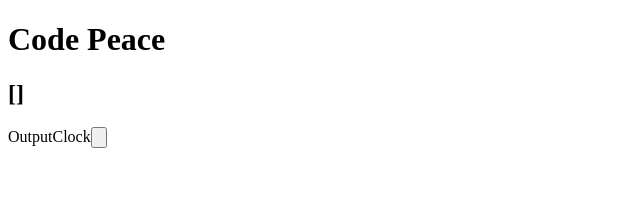
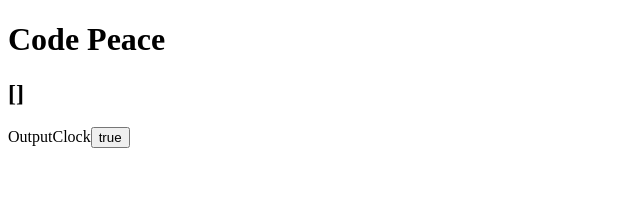
Before and after one commit to EllieChen-Git/code-peace, a React (Create React App) app: page / in a window 1280 px wide. Shown: the top 217 px of the page, without its empty margins (0-640 px from the left). Built offline with nearby package versions, Linux system fonts and the light colour scheme.

Commit message:
Fixing logic

```diff
--- a/src/App.js
+++ b/src/App.js
@@ -6,17 +6,16 @@ import Button from "./components/Button";
 class App extends Component {
 
   state = {
-    recordings: [],
-    isWorking: false
+    recordings: []
   }
 
   componentDidMount(){
 
-    console.log("App component DID MOUNT");
+    // console.log("App component DID MOUNT");
 
     let rawRecordings = localStorage.getItem("RECORDINGS");
 
-    console.log(`Storage has: ${rawRecordings}`);
+    // console.log(`Storage has: ${rawRecordings}`);
 
     if (!rawRecordings){
       rawRecordings = [];
@@ -27,9 +26,13 @@ class App extends Component {
 
   }
 
-  isWorking(){
+  isWorking = () => {
 
-    const lastRecording = this.recordings[ this.recordings.length - 1 ];
+    console.log(`Length: ${this.state.recordings.length}`);
+
+    const lastRecording = this.state.recordings.length ? this.state.recordings[ this.state.recordings.length - 1 ] : {};
+
+    console.log(`lastRecording: ${JSON.stringify(lastRecording)}`);
 
     if (lastRecording.stop_time){
       return false;
@@ -39,9 +42,9 @@ class App extends Component {
 
   }
 
-  onClickButton(){
+  onClickButton = () => {
 
-    const recordings = this.recordings;
+    const recordings = this.state.recordings;
 
     const currTime = new Date();
     const recording = Math.round(currTime.getTime() / 1000);
@@ -49,7 +52,7 @@ class App extends Component {
     let lastRecording;
     let newRecordingsState;
 
-    if (this.isWorking){
+    if (!this.isWorking()){
 
       lastRecording = recordings[ recordings.length - 1 ]
       lastRecording.stop_time = recording;
@@ -61,9 +64,10 @@ class App extends Component {
       lastRecording = { start_time: recording }
       newRecordingsState = [ ...recordings ]
       newRecordingsState.push( lastRecording )
+
     }
 
-    localStorage.setItem("RECORDINGS", newRecordingsState);
+    localStorage.setItem("RECORDINGS", JSON.stringify(newRecordingsState));
     this.setState({recordings: newRecordingsState});
   }
 
--- a/src/components/Button.js
+++ b/src/components/Button.js
@@ -2,21 +2,21 @@ import React, { Component } from "react";
 
 class Button extends Component {
 
-  state={start: this.props.isWorking}
+  state={start: this.props.isWorking()}
 
   stateReturn = (event) => {
     this.setState({ hex: event.target.value})
   }
 
   componentDidUpdate() {
-    console.log(this.state.start);
+    console.log(`BUTTON: ${this.state.start}`);
   }
 
   render() {
     const {start} = this.state
 
     return (
-    <input type='button' value={start} onClick={(event)=>this.props.onClickButton}/>
+    <input type='button' value={start.toString()} onClick={this.props.onClickButton}/>
       )
   }
 }
```
